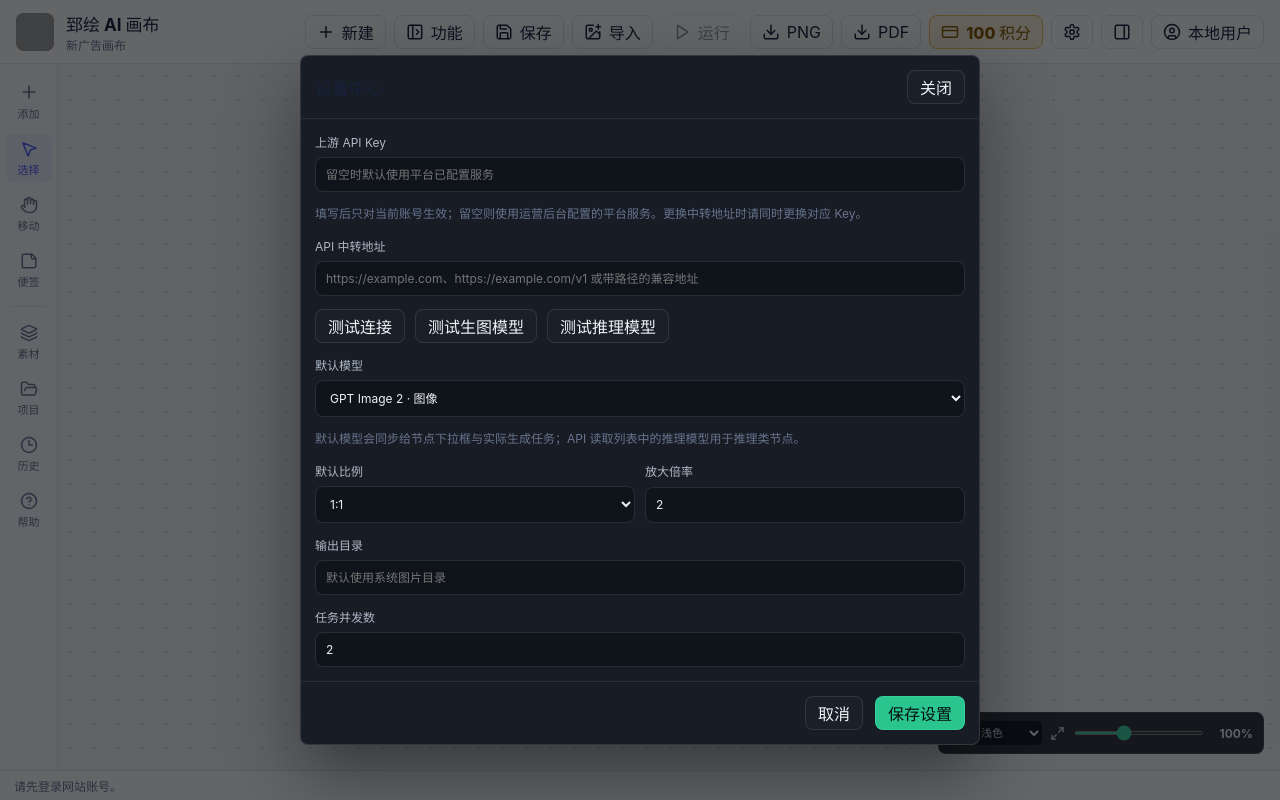
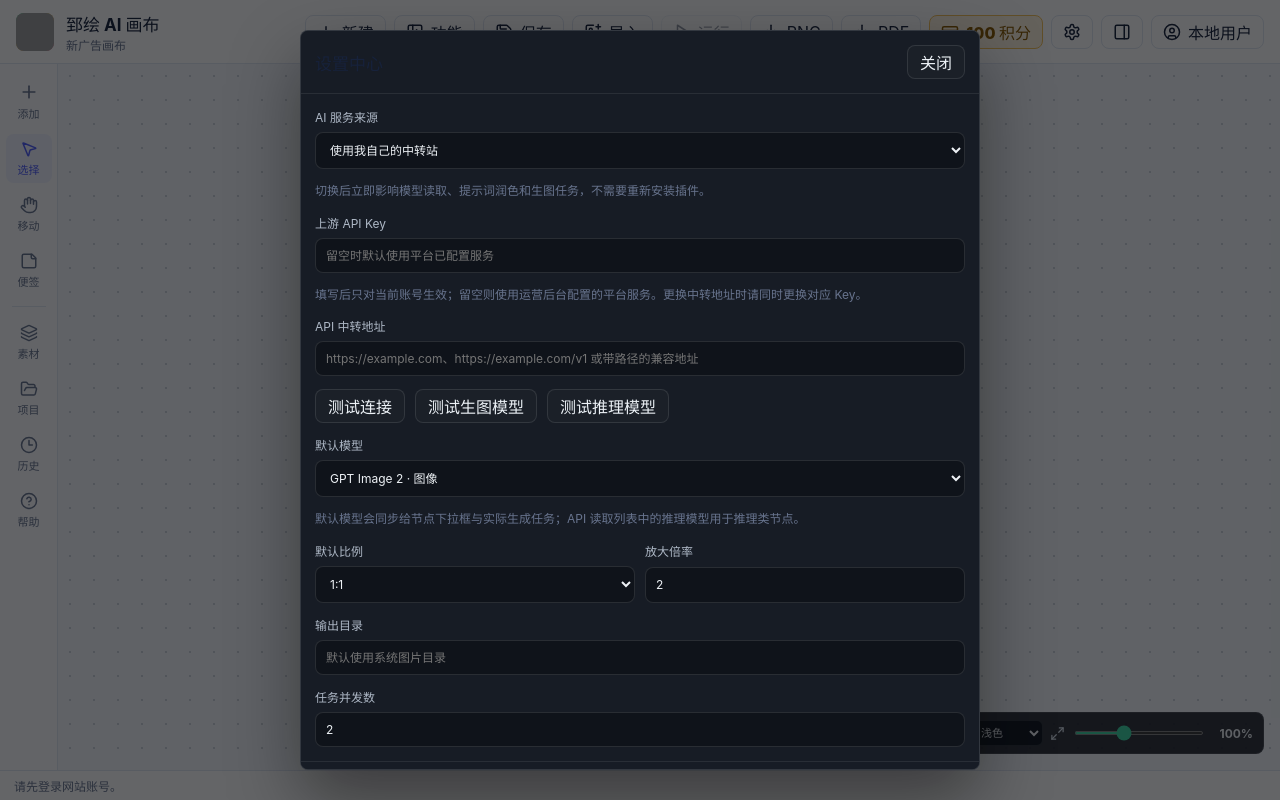
Before and after one commit to WJT0824/zhihuiapi.cc, a React (Vite) app: page / in a window 1280 px wide. Both pictures are taken after a click on the button 1071 px from the left and 31 px from the top of the page. Built offline with nearby package versions, Linux system fonts and the light colour scheme; grey boxes are pictures that could not be loaded.

Commit message:
feat: expose platform or custom upstream mode

```diff
--- a/src/components/SettingsModal.tsx
+++ b/src/components/SettingsModal.tsx
@@ -72,10 +72,19 @@
         </header>
         <div className="settings-form">
           <label>
+            AI 服务来源
+            <select value={draft.upstreamMode ?? "custom"} onChange={(event) => set("upstreamMode", event.target.value as AppSettings["upstreamMode"])}>
+              <option value="platform">使用网站平台默认上游</option>
+              <option value="custom">使用我自己的中转站</option>
+            </select>
+            <small className="settings-hint">切换后立即影响模型读取、提示词润色和生图任务，不需要重新安装插件。</small>
+          </label>
+          <label>
             上游 API Key
             <input
               type="password"
               value={draft.tokenFluxApiKey ?? ""}
+              disabled={draft.upstreamMode === "platform"}
               onChange={(event) => set("tokenFluxApiKey", event.target.value)}
               placeholder="留空时默认使用平台已配置服务"
             />
@@ -85,6 +94,7 @@
             API 中转地址
             <input
               value={draft.tokenFluxBaseUrl ?? ""}
+              disabled={draft.upstreamMode === "platform"}
               onChange={(event) => set("tokenFluxBaseUrl", event.target.value)}
               placeholder="https://example.com、https://example.com/v1 或带路径的兼容地址"
             />
```
